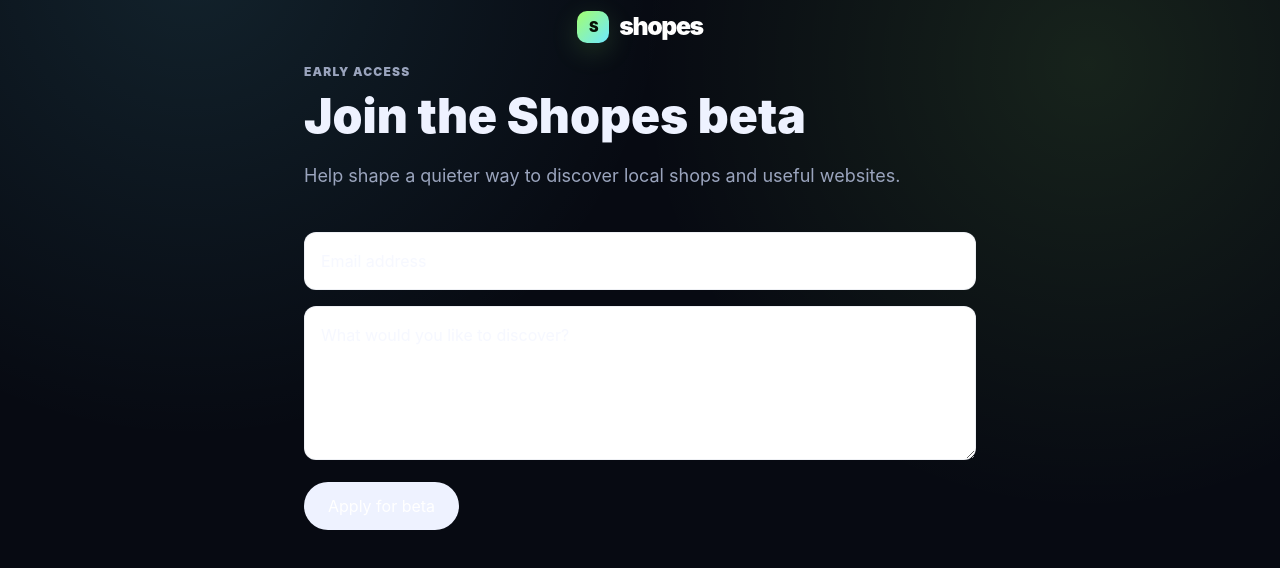
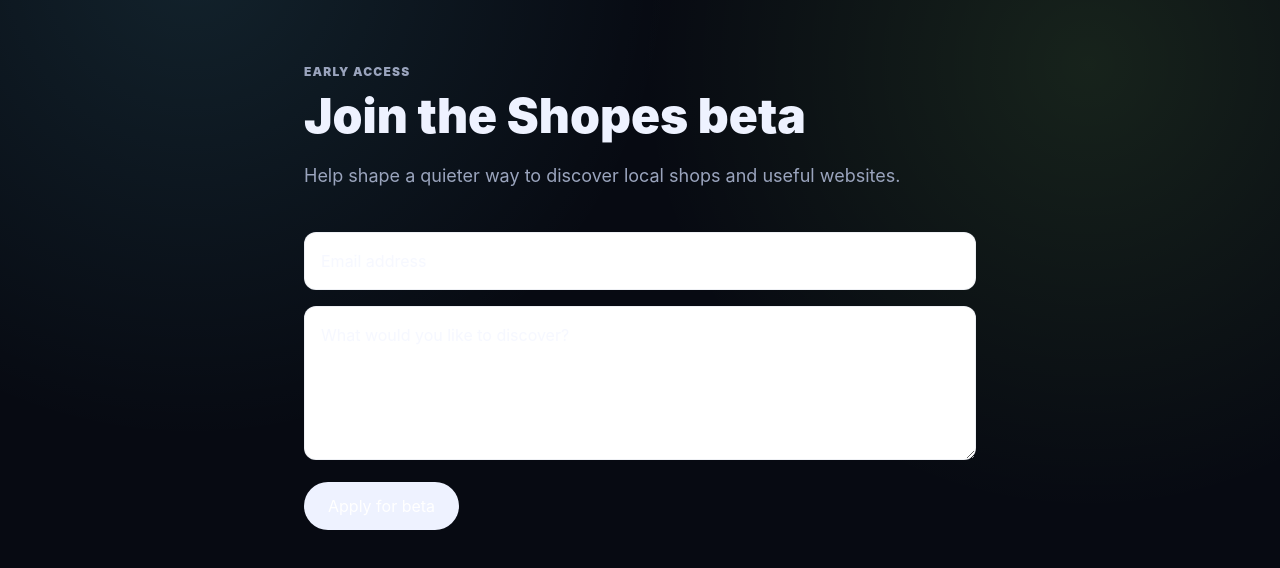
Before and after one commit to redclause/shopes.online, an Astro site: page /beta in a window 1280 px wide. Built offline with nearby package versions, Linux system fonts and the light colour scheme; Astro itself is replaced by a stand-in of ours.

Commit message:
Remove shared header from BaseLayout

```diff
--- a/src/layouts/BaseLayout.astro
+++ b/src/layouts/BaseLayout.astro
@@ -1,7 +1,7 @@
 ---
 import { ClientRouter } from "astro:transitions";
 import "../styles/global.css";
-const { title = "Shopes — search shops and apps", description = "A focused search engine for online shops, official stores, and app stores.", hideHeader = false } = Astro.props;
+const { title = "Shopes — search shops and apps", description = "A focused search engine for online shops, official stores, and app stores." } = Astro.props;
 ---
 <html lang="en">
   <head>
@@ -15,14 +15,6 @@ const { title = "Shopes — search shops and apps", description = "A focused sea
     <ClientRouter />
   </head>
   <body>
-    {!hideHeader && (
-      <header class="shopes-header">
-        <a href="/" class="shopes-logo" aria-label="Shopes home">
-          <span class="shopes-logo-mark" aria-hidden="true">S</span>
-          <span>shopes</span>
-        </a>
-      </header>
-    )}
     <slot />
   </body>
 </html>
```
